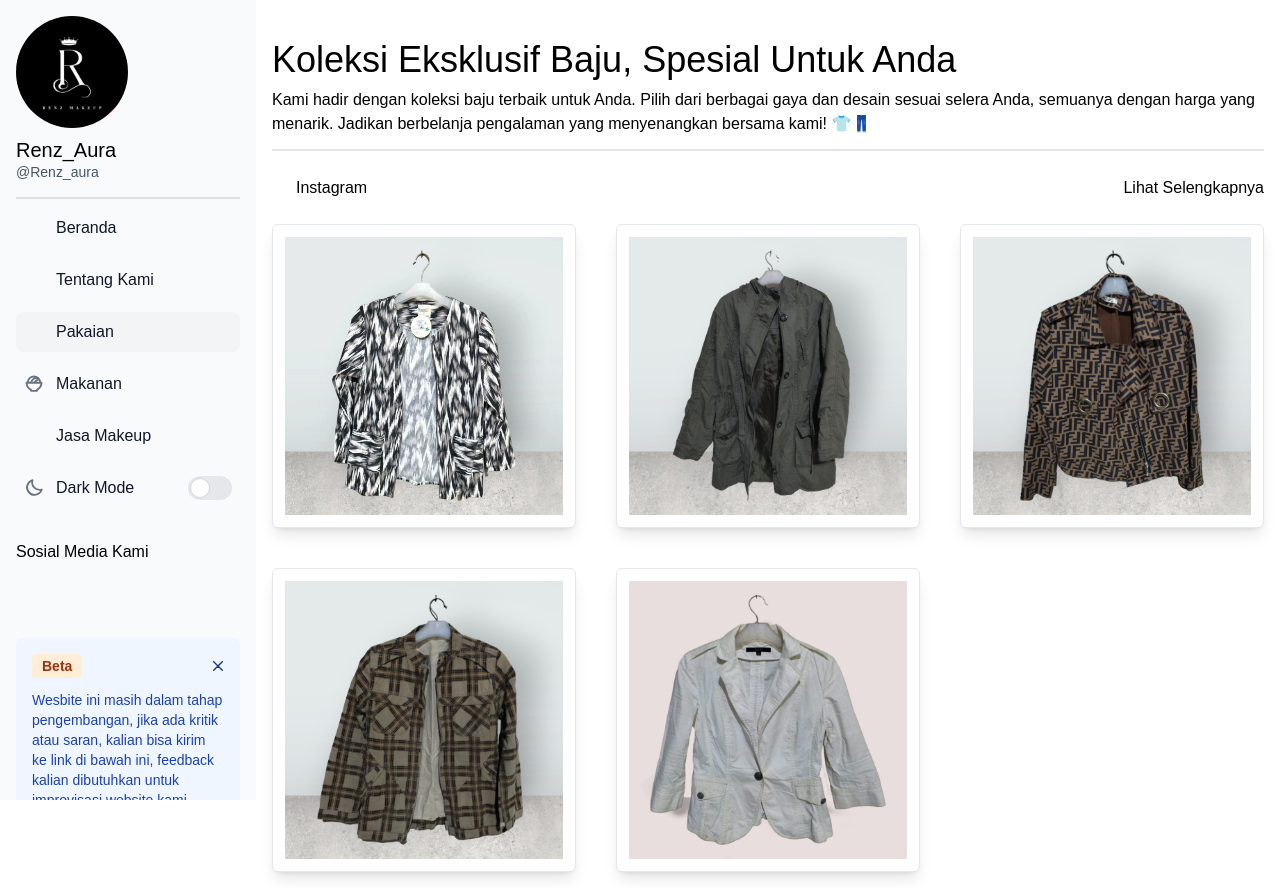
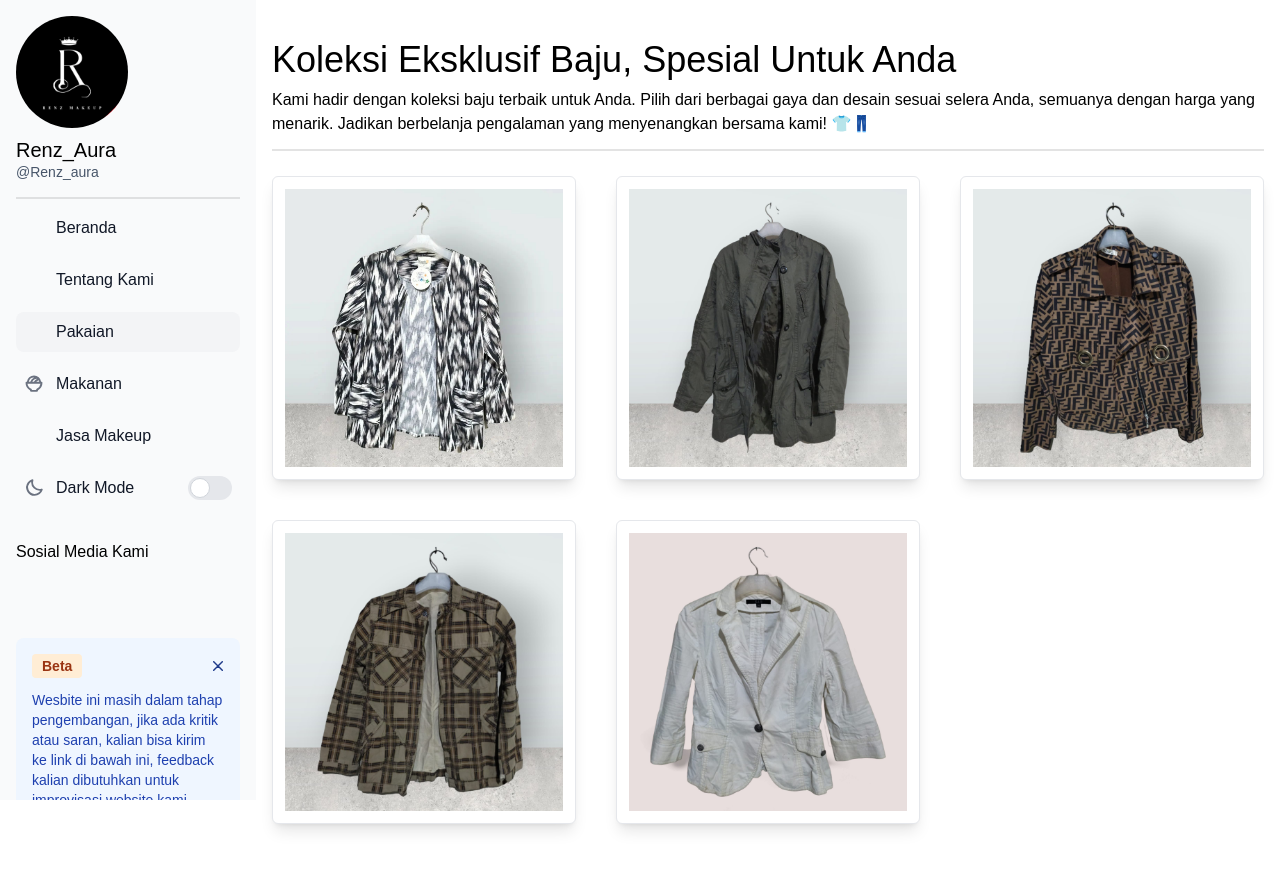
Before and after one commit to ikhlasdansantai/RenzAura, a React (Vite) app: page /pakaian in a window 1280 px wide. After the commit the page ends 856 px from the top, so only its background shows below. Built offline with nearby package versions, Linux system fonts and the light colour scheme; some icons are missing.

Commit message:
UI( memperbaiki grid fashion dan menonaktifkan tampilan yang tidak diperlukan )

```diff
--- a/src/Pages/Fashion/Fashion.tsx
+++ b/src/Pages/Fashion/Fashion.tsx
@@ -19,14 +19,14 @@ export default function Fashion({ items }: any): JSX.Element {
         </p>
       </div>
       <div id="contents" className="mt-10">
-        <div className="container flex justify-between items-center">
+        {/* <div className="container flex justify-between items-center">
           <div className="info flex items-center gap-2">
             <Icon icon="cib:instagram" className="icon" />
             <span className="dark:text-secondText">Instagram</span>
           </div>
           <span className="dark:text-secondText">Lihat Selengkapnya</span>
-        </div>
-        <div className="mt-6 grid sm:grid-cols-2 lg:grid-cols-3 md:flex-row gap-10">
+        </div> */}
+        <div className="mt-6 grid sm:grid-cols-2 lg:grid-cols-3 min-[1400px]:grid-cols-4  md:flex-row gap-10">
           {items.map((item: any) => (
             <Link to={`/pakaian/${item.id}`} key={item.id}>
               <div className="p-3 rounded-md bg-white border shadow-lg">
```
